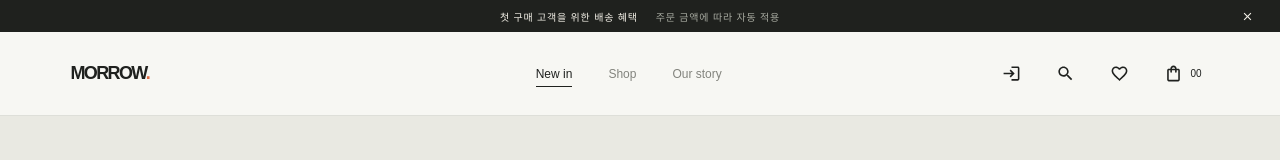
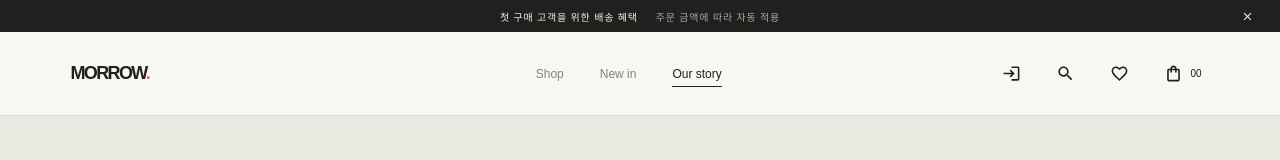
Before and after one commit to Vermond/ShoppingWeb, a Next.js app in the folder frontend/: page / in a window 1280 px wide. Shown: the top 160 px of the page. Built offline with nearby package versions, Linux system fonts and the light colour scheme; no server answers; what @mui/material-nextjs would draw is missing.

Commit message:
- 스크롤 및 메뉴 강조 관련 수정

```diff
--- a/frontend/src/app/page.tsx
+++ b/frontend/src/app/page.tsx
@@ -9,7 +9,7 @@ import {
 } from "@mui/icons-material";
 import { Button, IconButton } from "@mui/material";
 import Link from "next/link";
-import { useState } from "react";
+import { useEffect, useState } from "react";
 import { useCart } from "../components/shop/CartProvider";
 import { useCatalog } from "../components/shop/CatalogProvider";
 import { ProductSection } from "../components/shop/ProductSection";
@@ -22,7 +22,25 @@ export default function Home() {
   const [activeFilter, setActiveFilter] = useState<ProductFilter>("전체");
   const [query, setQuery] = useState("");
   const { totalItems, addItem } = useCart();
-  const { categories } = useCatalog();
+  const { categories, isLoading: isCatalogLoading } = useCatalog();
+
+  useEffect(() => {
+    if (isCatalogLoading || window.location.hash !== "#story") {
+      return;
+    }
+
+    const storySection = document.getElementById("story");
+
+    if (!storySection) {
+      return;
+    }
+
+    const frameId = window.requestAnimationFrame(() => {
+      storySection.scrollIntoView({ block: "start" });
+    });
+
+    return () => window.cancelAnimationFrame(frameId);
+  }, [isCatalogLoading]);
 
   return (
     <div className={styles.page}>
--- a/frontend/src/components/shop/SiteHeader.tsx
+++ b/frontend/src/components/shop/SiteHeader.tsx
@@ -22,8 +22,8 @@ import { getCurrentReturnTo, getLoginPath } from "../../utils/auth-redirect";
 import styles from "../../app/page.module.css";
 
 const navSections = [
+  { id: "categories", label: "Shop" },
   { id: "new-arrivals", label: "New in" },
-  { id: "categories", label: "Shop" },
   { id: "story", label: "Our story" },
 ] as const;
 
@@ -46,21 +46,41 @@ export function SiteHeader({
   const { status } = useAuth();
   const [searchOpen, setSearchOpen] = useState(false);
   const [scrollSection, setScrollSection] =
-    useState<SectionId>("new-arrivals");
+    useState<SectionId | null>("categories");
   const headerRef = useRef<HTMLElement>(null);
   const searchInputRef = useRef<HTMLInputElement>(null);
 
   useEffect(() => {
     const updateActiveSection = () => {
-      const headerHeight = headerRef.current?.getBoundingClientRect().height ?? 68;
-      const threshold = headerHeight + 24;
-      let nextSection: SectionId = "new-arrivals";
+      const threshold = 1;
+      const isAtPageBottom =
+        window.scrollY + window.innerHeight >=
+        document.documentElement.scrollHeight - 1;
+      let nextSection: SectionId | null = "categories";
+      const sectionsInPageOrder = navSections
+        .map(({ id }) => ({
+          id,
+          element: document.getElementById(id),
+        }))
+        .filter(
+          (
+            section,
+          ): section is { id: SectionId; element: HTMLElement } =>
+            section.element !== null,
+        )
+        .sort(
+          (left, right) =>
+            left.element.getBoundingClientRect().top -
+            right.element.getBoundingClientRect().top,
+        );
 
-      for (const { id } of navSections) {
-        const section = document.getElementById(id);
-
-        if (section && section.getBoundingClientRect().top <= threshold) {
-          nextSection = id;
+      if (isAtPageBottom) {
+        nextSection = "story";
+      } else {
+        for (const { id, element } of sectionsInPageOrder) {
+          if (element.getBoundingClientRect().top <= threshold) {
+            nextSection = id;
+          }
         }
       }
 
@@ -69,13 +89,21 @@ export function SiteHeader({
       );
     };
 
+    const updateAfterHashChange = () => {
+      window.requestAnimationFrame(() => {
+        window.requestAnimationFrame(updateActiveSection);
+      });
+    };
+
     updateActiveSection();
     window.addEventListener("scroll", updateActiveSection, { passive: true });
     window.addEventListener("resize", updateActiveSection);
+    window.addEventListener("hashchange", updateAfterHashChange);
 
     return () => {
       window.removeEventListener("scroll", updateActiveSection);
       window.removeEventListener("resize", updateActiveSection);
+      window.removeEventListener("hashchange", updateAfterHashChange);
     };
   }, []);
 
@@ -129,6 +157,7 @@ export function SiteHeader({
               href={isHome ? `#${id}` : `/#${id}`}
               aria-current={selectedSection === id ? "location" : undefined}
               key={id}
+              onClick={() => setScrollSection(id)}
             >
               {label}
             </a>
```
